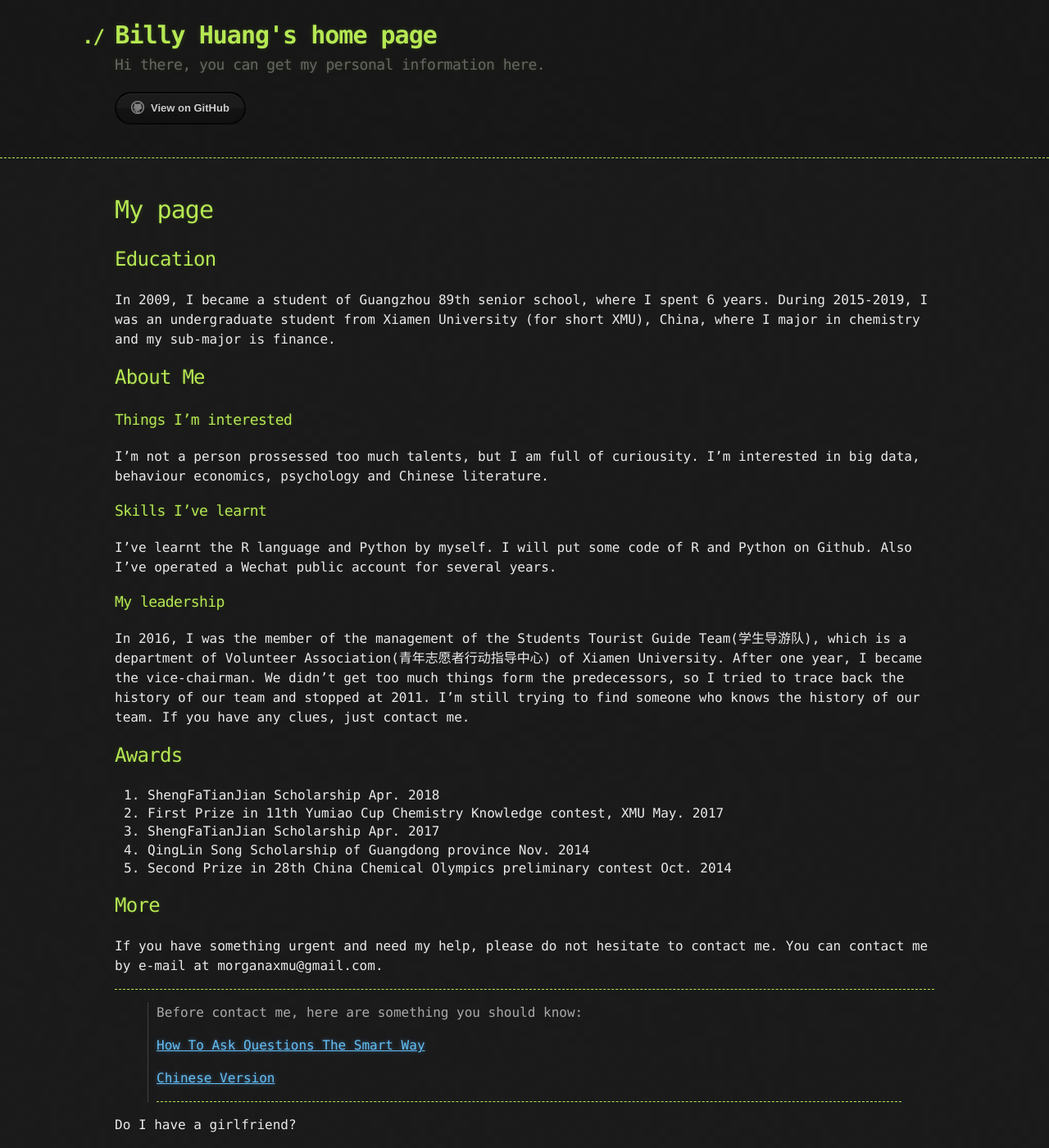
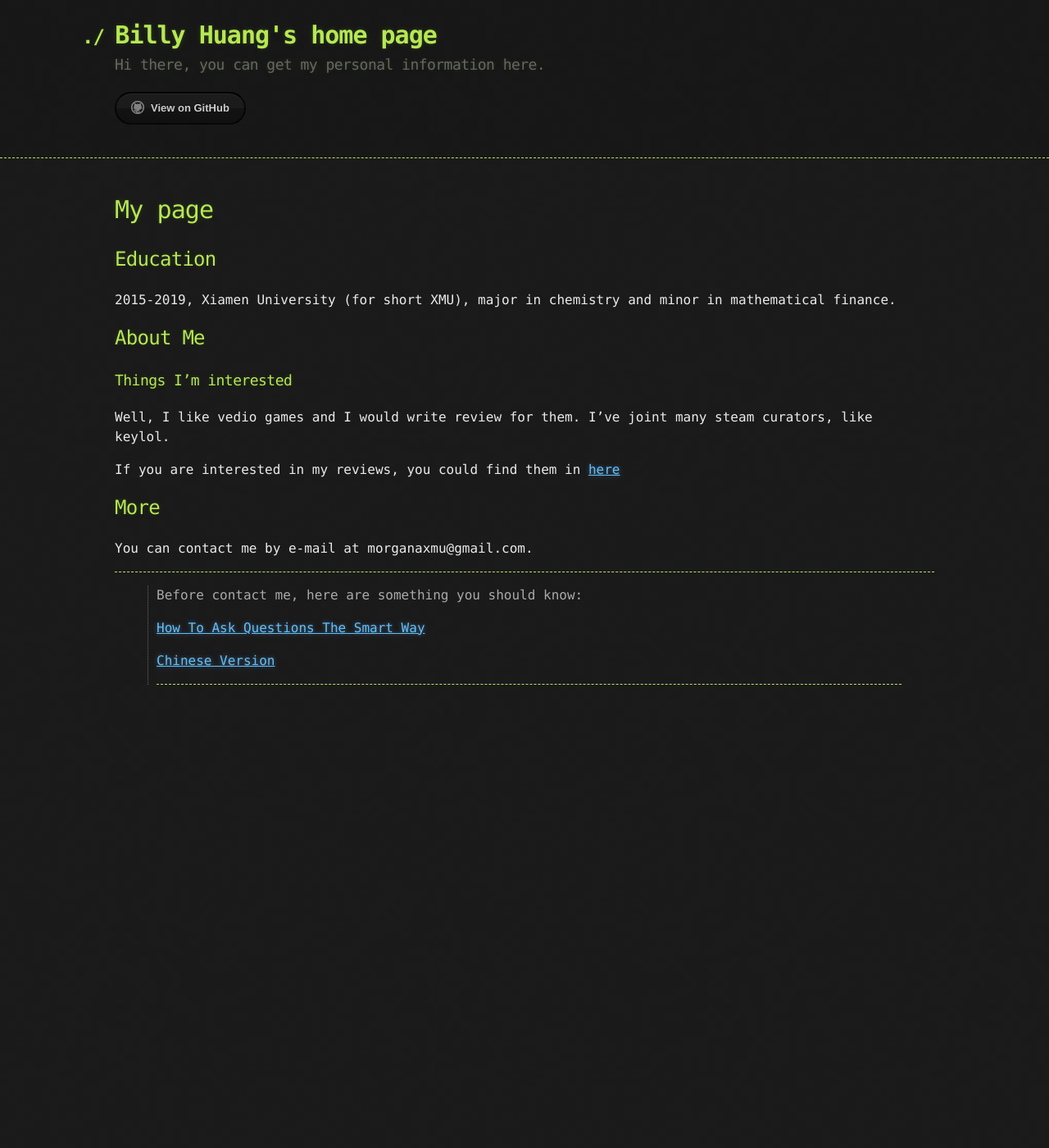
Before and after one commit to morganaxmu/morganaxmu.github.io, a Jekyll site: the page built from index.md, in a window 1280 px wide and 1400 px high. Shown: the whole window at 82% size. Built offline with Jekyll 4.4.1, drawn with Linux system fonts in a browser that asks for light colours; our own code applies the rules of GitHub Pages for plain Markdown files; grey boxes are pictures that could not be loaded.

Commit message:
Update index.md

```diff
--- a/index.md
+++ b/index.md
@@ -5,37 +5,22 @@ Last updated: September 22, 2018
 
 ## Education
 
-In 2009, I became a student of Guangzhou 89th senior school, where I spent 6 years.
-During 2015-2019, I was an undergraduate student from Xiamen University (for short XMU), China, where I major in chemistry and my sub-major is finance.
+2015-2019, Xiamen University (for short XMU), major in chemistry and minor in mathematical finance.
 
 ## About Me
 ### Things I'm interested
-I'm not a person prossessed too much talents, but I am full of curiousity. I'm interested in big data, behaviour economics, psychology and Chinese literature.
-### Skills I've learnt
-I've learnt the R language and Python by myself. I will put some code of R and Python on Github. Also I've operated a Wechat public account for several years.
-### My leadership
-In 2016, I was the member of the management of the Students Tourist Guide Team(学生导游队), which is a department of Volunteer Association(青年志愿者行动指导中心) of Xiamen University. After one year, I became the vice-chairman. We didn't get too much things form the predecessors, so I tried to trace back the history of our team and stopped at 2011. I'm still trying to find someone who knows the history of our team. If you have any clues, just contact me.
+Well, I like vedio games and I would write review for them. I've joint many steam curators, like keylol.
 
-## Awards
-
-1.  ShengFaTianJian Scholarship  Apr. 2018
-2.  First Prize in 11th Yumiao Cup Chemistry Knowledge contest, XMU	May. 2017
-3.  ShengFaTianJian Scholarship  Apr. 2017
-4.  QingLin Song Scholarship of Guangdong province Nov. 2014
-5.  Second Prize in 28th China Chemical Olympics preliminary contest Oct. 2014
+If you are interested in my reviews, you could find them in [here](https://github.com/morganaxmu/My-reviews-of-games)
 
 ## More
 
-If you have something urgent and need my help, please do not hesitate to contact me. You can contact me by e-mail at morganaxmu@gmail.com.
+You can contact me by e-mail at morganaxmu@gmail.com.
 
 * * *
 > Before contact me, here are something you should know:
 >
 > [How To Ask Questions The Smart Way](http://www.catb.org/%7Eesr/faqs/smart-questions.html)
 >
-> [Chinese Version](http://doc.zengrong.net/smart-questions/cn.html)
+> [Chinese Version](https://github.com/ryanhanwu/How-To-Ask-Questions-The-Smart-Way/blob/master/README-zh_CN.md)
 * * *
-
-Do I have a girlfriend?
-
-<img src="http://b316.photo.store.qq.com/psb?/V12MMRVS1iXFpO/3tocgB*lBhcVSESKYV4yvs5P1dwm3UVP.FzbSZ8AvCI!/b/dDwBAAAAAAAA&bo=uAKsAgAAAAARByQ!&rf=viewer_4" width=200></img>
```
